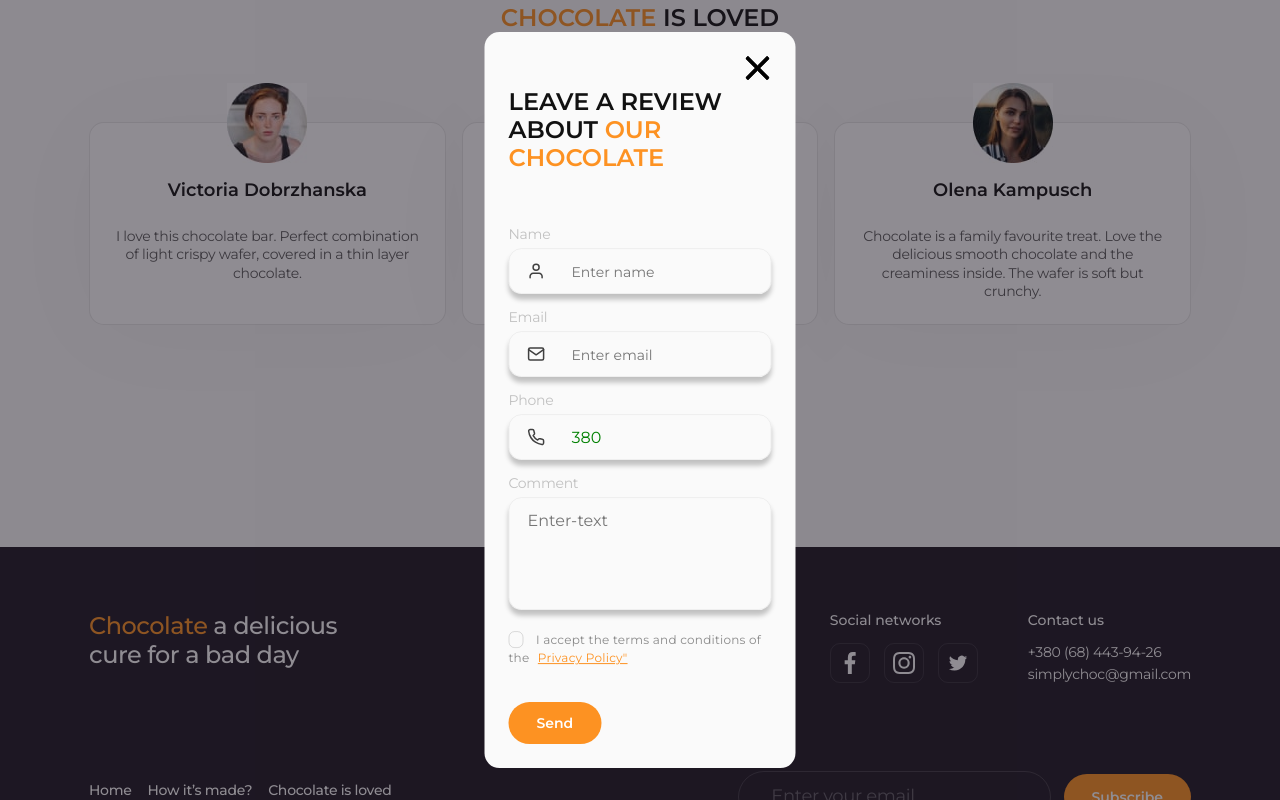
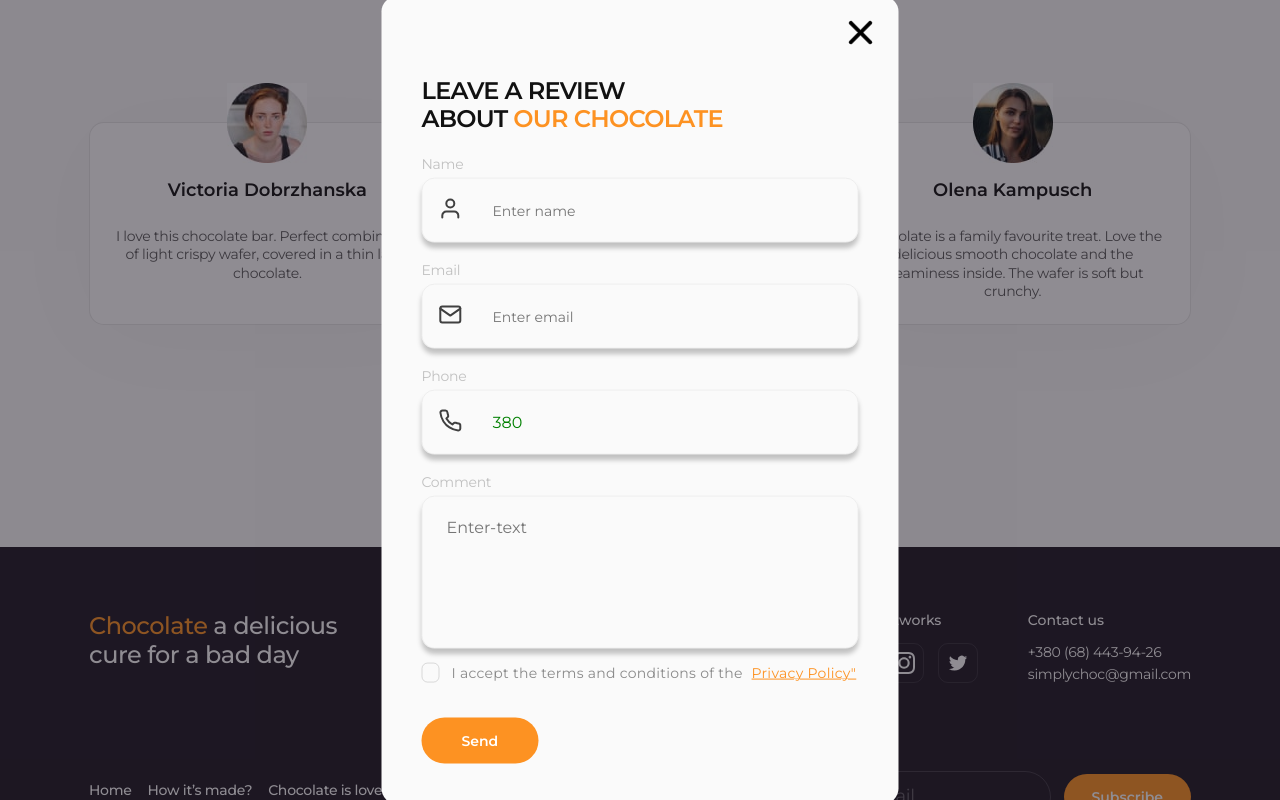
Before and after one commit to NastyaDudk/FS-99, a plain HTML site: page index.html in a window 1280 px wide. Both pictures are taken after a click on the button "Leave a review". Shown: the part 4336-5136 px from the top of the page. Drawn offline with nearby package versions, Linux system fonts and the light colour scheme.

Commit message:
changehere

```diff
--- a/css/style.css
+++ b/css/style.css
@@ -1120,8 +1120,7 @@ address {
 .check-text span {
   align-items: center;
   justify-content: center;
-  width: 20px;
-  height: 20px;
+
   border-radius: 6px;
   border: 1px solid rgba(17, 17, 17, 0.14);
   margin-right: 12px;
@@ -1329,6 +1328,73 @@ address {
     justify-content: space-between;
     align-items: center;
   }
+
+  .modal {
+    width: 517px;
+    min-height: 794px;
+    background-color: #fafafa;
+    border-radius: 15px;
+    position: absolute;
+    top: 50%;
+    left: 50%;
+    transform: translate(-50%, -50%);
+    padding: 40px;
+  }
+
+  .modal-title {
+    width: 350px;
+    text-align: left;
+    margin-bottom: 22px;
+    margin-top: 40px;
+    font-size: 24px;
+    font-style: normal;
+    font-weight: 600;
+    line-height: 1.16; /* 116.667% */
+    letter-spacing: -0.03em;
+  }
+
+  .modal-input {
+    width: 100%;
+    height: 100%;
+    display: flex;
+    padding: 22px 150px 22px 70px;
+    align-items: flex-start;
+    gap: 14px;
+  }
+
+  .modal-text {
+    display: flex;
+    width: 437px;
+    padding: 22px 24px 93px 24px;
+    align-items: flex-start;
+    gap: 40px;
+  }
+
+  .modal-icon {
+    width: 24px;
+    height: 24px;
+  }
+
+  .modal-icon-first {
+    width: 24px;
+    height: 24px;
+  }
+
+  .check-text {
+    font-size: 14px;
+    font-style: normal;
+    font-weight: 400;
+    line-height: normal;
+    letter-spacing: -0.02;
+  }
+
+  .hero-btn {
+    padding: 14px 40px;
+  }
+
+  .modal-label {
+    margin-top: 18px;
+  }
 }
 
 @media screen and (min-width: 1200px) {
--- a/index.html
+++ b/index.html
@@ -575,13 +575,13 @@
 
           <label for="modal-check" class="check-text">
             <span>
-              <svg class="modal-check-icon" width="10" height="20">
+              <svg class="modal-check-icon" width="12" height="15">
                 <use href="./images/icons2.svg#icon-vector">
                 </use>
               </svg>
             </span>
             I accept the terms and conditions of the
-            <a class="privacy-policy" href=""> Privacy Policy"</a>
+            <a href="#"> Privacy Policy"</a>
           </label>
 
         </div>
```
